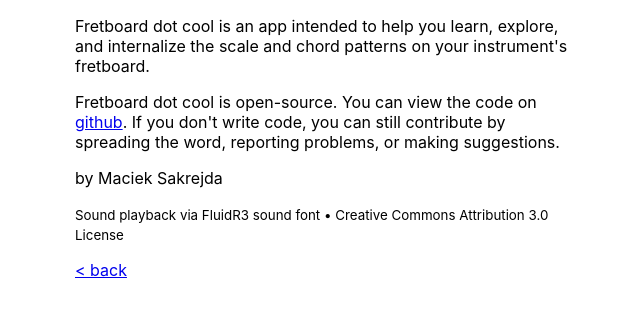
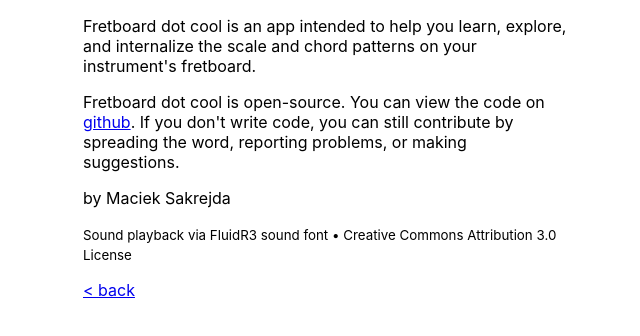
Before and after one commit to msakrejda/fretboard.cool, a React (Create React App) app: page /about in a window 1280 px wide. Shown: the top 336 px of the page, without its empty margins (315-955 px from the left). Built offline with nearby package versions, Linux system fonts and the light colour scheme.

Commit message:
Styling tweaks

```diff
--- a/src/components/About.tsx
+++ b/src/components/About.tsx
@@ -1,9 +1,11 @@
 import React from 'react'
 import { Link } from 'react-router-dom'
 
+import './App.css'
+
 export const About: React.FC = () => {
   return (
-    <div>
+    <div className="About">
       <p>
         Fretboard dot cool is an app intended to help you learn, explore, and
         internalize the scale and chord patterns on your instrument's fretboard.
--- a/src/components/App.css
+++ b/src/components/App.css
@@ -18,6 +18,10 @@
   height: 100%;
   justify-content: center;
   margin: auto;
+}
+
+.About {
+  padding: 0px 8px;
 }
 
 .Main {
@@ -87,6 +91,8 @@
 
 .NoteList {
   line-height: 1.7;
+  list-style: inside decimal;
+  padding-left: 4px;
 }
 
 .NoteList svg {
```
